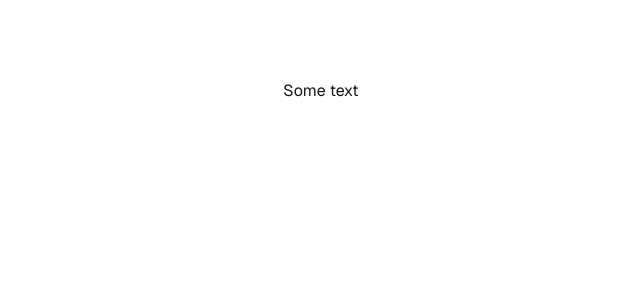
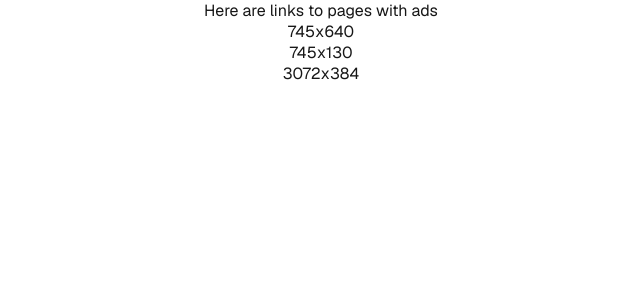
Before and after one commit to jaycheezy/ice-demos, a Next.js app: page / in a window 1280 px wide. Shown: the top 300 px of the page, without its empty margins (319-959 px from the left). Built offline with nearby package versions, Linux system fonts and the light colour scheme.

Commit message:
third test page

```diff
--- a/app/page.js
+++ b/app/page.js
@@ -4,7 +4,10 @@ import styles from "./page.module.css";
 export default function Home() {
   return (
     <div className={styles.page}>
-      Some text
+      <p>Here are links to pages with ads</p>
+      <a href="/745x640">745x640</a>
+      <a href="/745x130">745x130</a>
+      <a href="/3072x384">3072x384</a>
     </div>
   );
 }
--- a/app/page.module.css
+++ b/app/page.module.css
@@ -1,18 +1,8 @@
 .page {
-  --gray-rgb: 0, 0, 0;
-  --gray-alpha-200: rgba(var(--gray-rgb), 0.08);
-  --gray-alpha-100: rgba(var(--gray-rgb), 0.05);
-
-  --button-primary-hover: #383838;
-  --button-secondary-hover: #f2f2f2;
-
   display: grid;
-  grid-template-rows: 20px 1fr 20px;
-  align-items: center;
-  justify-items: center;
-  min-height: 100svh;
-  padding: 80px;
-  gap: 64px;
+  width: 300px;
+  margin: 0 auto;
+  text-align: center;
   font-family: var(--font-geist-sans);
 }
 
```
Also changed, not shown: app/3072x384/page.js (added, +29 -0 lines).
